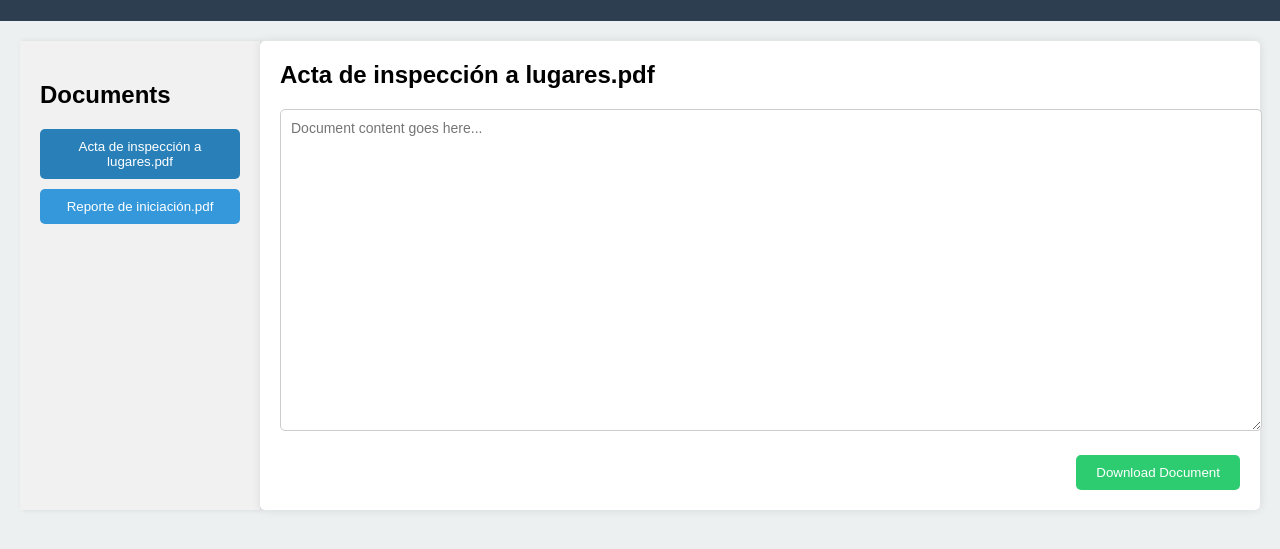
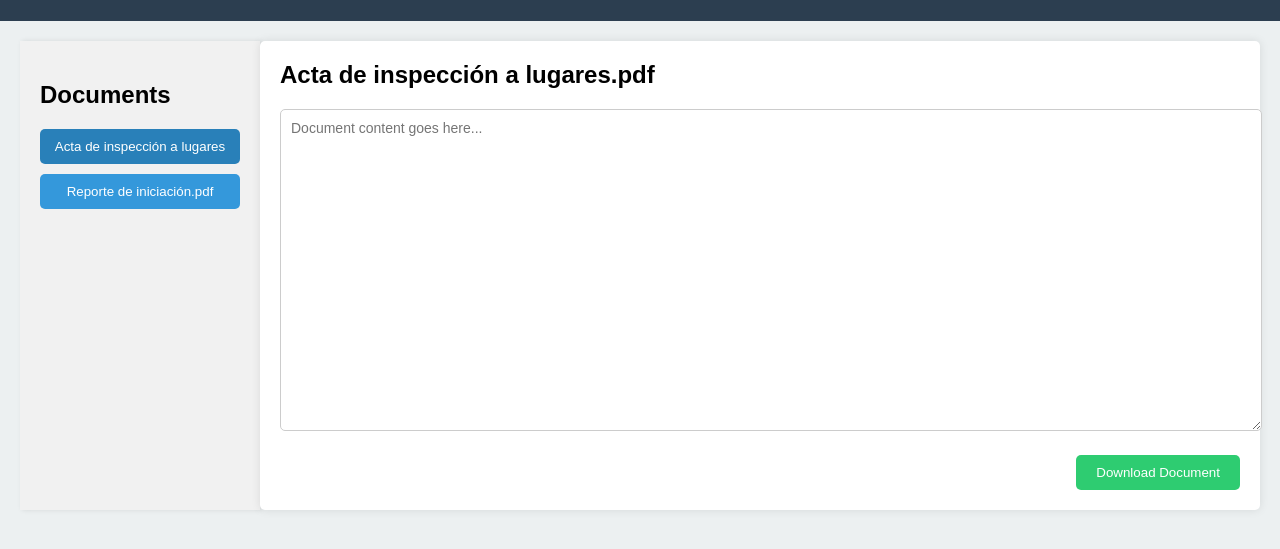
Before and after one commit to SARO-R/Prototipo_paginaweb, a plain HTML site: page index.html in a window 1280 px wide. Shown: the part 99-648 px from the top of the page. Drawn offline with Linux system fonts and the light colour scheme.

Commit message:
Update index.html

```diff
--- a/index.html
+++ b/index.html
@@ -90,7 +90,7 @@
   <div class="container">
     <div class="sidebar">
       <h2>Documents</h2>
-      <button class="active">Acta de inspección a lugares.pdf</button>
+      <button class="active">Acta de inspección a lugares</button>
       <button>Reporte de iniciación.pdf</button>
     </div>
     <div class="document-viewer">
```
